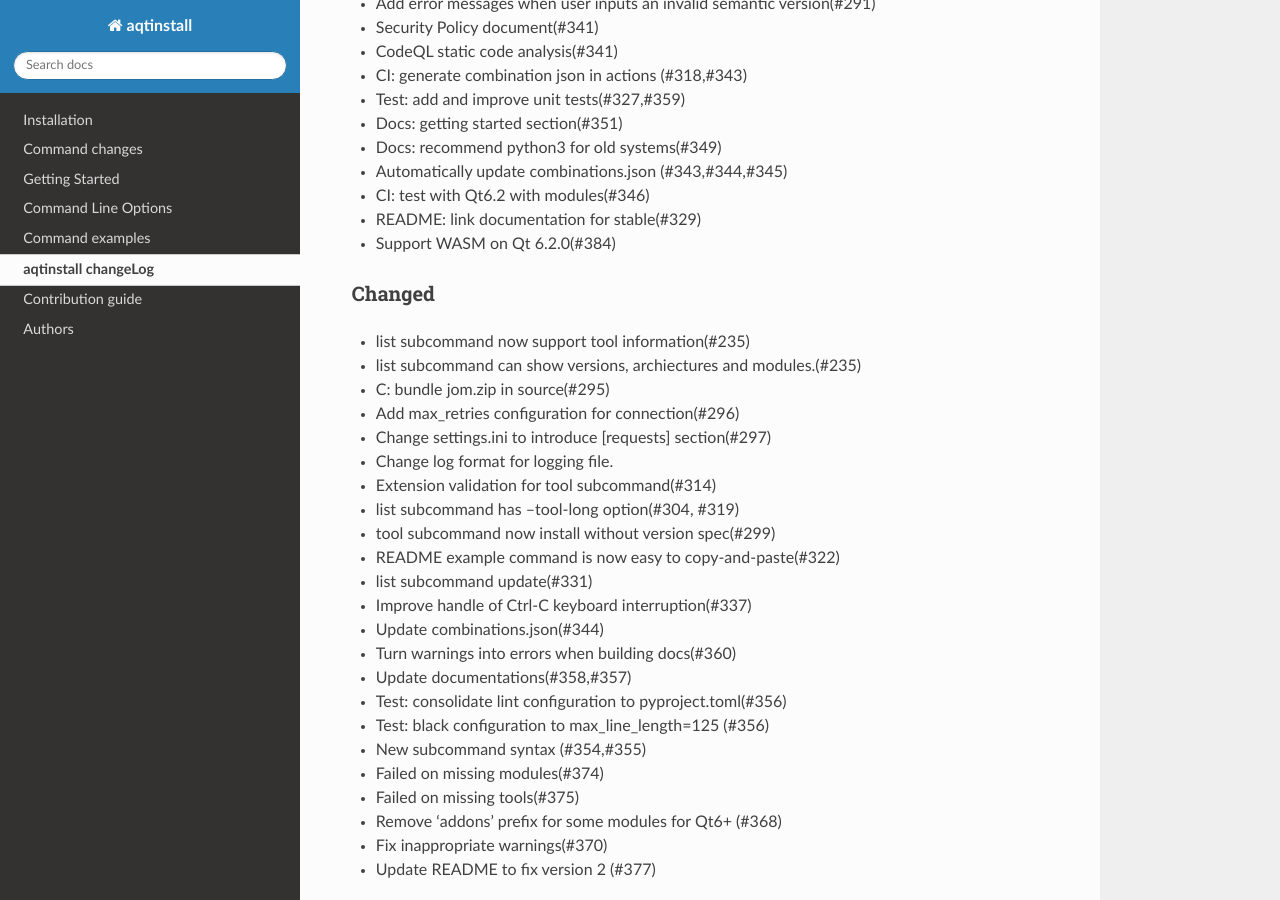
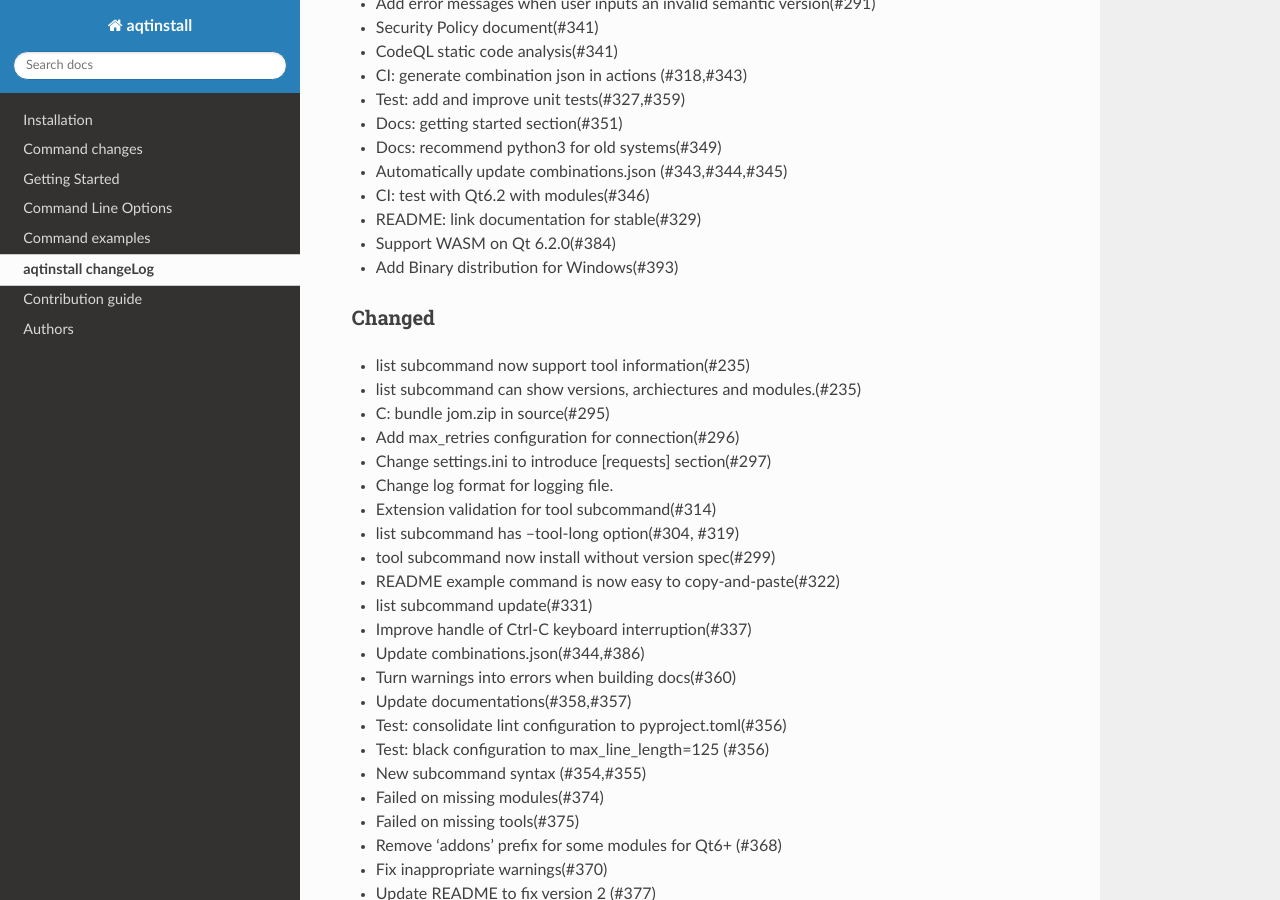
Before and after one commit to miurahr/aqtinstall, a Sphinx documentation site: the page built from docs/changes.rst, in a window 1280 px wide and 900 px high, scrolled down 322 px. Built offline with Sphinx 7.4.7 and the Read the Docs theme 2.0.0, drawn with Linux system fonts in a browser that asks for light colours; pages that are not in the unit, such as notebooks, are missing from menus; the version number could not be read and is left out.

Commit message:
Update changelog and authors
Signed-off-by: Hiroshi Miura <miurahr@linux.com>

```diff
--- a/CHANGELOG.rst
+++ b/CHANGELOG.rst
@@ -20,6 +20,7 @@
 * CI: test with Qt6.2 with modules(#346)
 * README: link documentation for stable(#329)
 * Support WASM on Qt 6.2.0(#384)
+* Add Binary distribution for Windows(#393)
 
 Changed
 -------
@@ -35,7 +36,7 @@
 * README example command is now easy to copy-and-paste(#322)
 * list subcommand update(#331)
 * Improve handle of Ctrl-C keyboard interruption(#337)
-* Update combinations.json(#344)
+* Update combinations.json(#344,#386)
 * Turn warnings into errors when building docs(#360)
 * Update documentations(#358,#357)
 * Test: consolidate lint configuration to pyproject.toml(#356)
--- a/docs/authors.rst
+++ b/docs/authors.rst
@@ -25,6 +25,7 @@
 * Martin Delille (Documents)
 * Mizux Seihax (Qt versions)
 * Nelson Chen (CI tests)
+* @nikitalita (Binary distribution)
 * @pylipp (Documents)
 * Sztergbaum Roman (Version database)
 * Thomas Grainger (CLI entry point)
```
